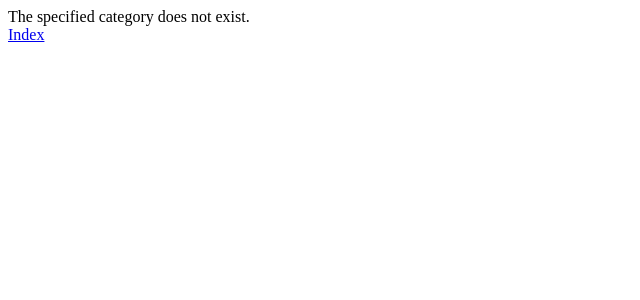
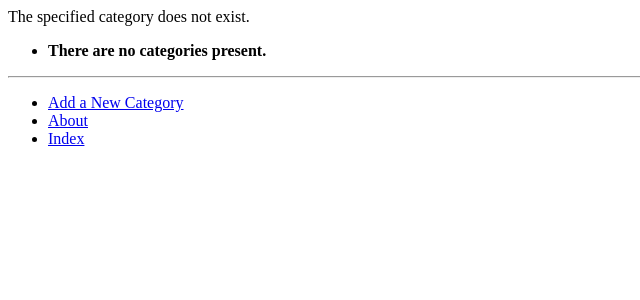
Before and after one commit to zht7441/tango_with_django_project, a Django app: page /rango/category/1/ in a window 1280 px wide. Shown: the top 300 px of the page, without its empty margins (0-640 px from the left). Run offline with Django 3.2, Linux system fonts and the light colour scheme; data that the repository does not hold is empty.

Commit message:
upload chapter8

```diff
--- /dev/null
+++ b/rango/templatetags/rango_template_tags.py
@@ -0,0 +1,9 @@
+from django import template
+from rango.models import Category
+
+register = template.Library()
+
+@register.inclusion_tag('rango/categories.html')
+def get_category_list(current_category=None):
+    return {'categories': Category.objects.all(),
+            'current_category': current_category}
--- a/rango/views.py
+++ b/rango/views.py
@@ -20,6 +20,8 @@ def index(request):
 
 def about(request):
  context_dict = {'boldmessage': 'This tutorial has been put together by Haotian Zheng'}
+ print(request.method)
+ print(request.user)
  return render(request, 'rango/about.html', context=context_dict)
 
 def show_category(request, category_name_slug):
@@ -51,7 +53,6 @@ def add_page(request, category_name_slug):
     category = Category.objects.get(slug=category_name_slug)
   except Category.DoesNotExist:
     category = None
-# You cannot add a page to a Category that does not exist...
   if category is None:
     return redirect('/rango/')
   form = PageForm()
--- /dev/null
+++ b/templates/rango/base.html
@@ -0,0 +1,34 @@
+<!DOCTYPE html>
+
+{% load static %}
+{% load rango_template_tags %}
+
+<html>
+    <head>
+        <title>
+            Rango -
+            {% block title_block %}
+                'How to Tango with Django!'
+            {% endblock %}
+        </title>
+    </head>
+    <body>
+        <div>
+        {% block body_block %}
+        {% endblock %}
+        </div>
+        <div>
+            {% block sidebar_block %}
+                {% get_category_list category %}
+            {% endblock %}
+        </div>
+        <hr />
+        <div>
+            <ul>
+                <li><a href="{% url 'rango:add_category' %}">Add a New Category</a></li>
+                <li><a href="{% url 'rango:about' %}">About</a></li>
+                <li><a href="{% url 'rango:index' %}">Index</a></li>
+            </ul>
+        </div>
+    </body>
+</html>
--- /dev/null
+++ b/templates/rango/categories.html
@@ -0,0 +1,19 @@
+<ul>
+    {% if categories %}
+        {% for c in categories %}
+            {% if c == current_category %}
+            <li>
+            <strong>
+                <a href="{% url 'rango:show_category' c.slug %}">{{ c.name }}</a>
+            </strong>
+            </li>
+            {% else %}
+            <li>
+                <a href="{% url 'rango:show_category' c.slug %}">{{ c.name }}</a>
+            </li>
+            {% endif %}
+        {% endfor %}
+    {% else %}
+        <li><strong>There are no categories present.</strong></li>
+    {% endif %}
+</ul>
--- a/templates/rango/category.html
+++ b/templates/rango/category.html
@@ -1,13 +1,15 @@
-<!DOCTYPE html>
+{% extends 'rango/base.html' %}
+{% load static %}
 
-<html>
+{% block title_block %}
+    {% if category %}
+        {{ category.name }}
+    {% else %}
+        Unknown Category
+    {% endif %}
+{% endblock %}
 
-    <head>
-        <title>Rango</title>
-    </head>
-
-    <body>
-        <div>
+{% block body_block %}
     {% if category %}
     <h1>{{ category.name }}</h1>
     {% if pages %}
@@ -24,9 +26,4 @@
     {% else %}
     The specified category does not exist.
     {% endif %}
-        </div>
-
-        <a href="/rango/">Index</a>
-    </body>
-
-</html>
+{% endblock %}
```
Also changed, not shown: tango_with_django_project/settings.py (+0 -10 lines), rango/templatetags/__init__.py (added). Lines whose indentation alone changed are shown as unchanged.
